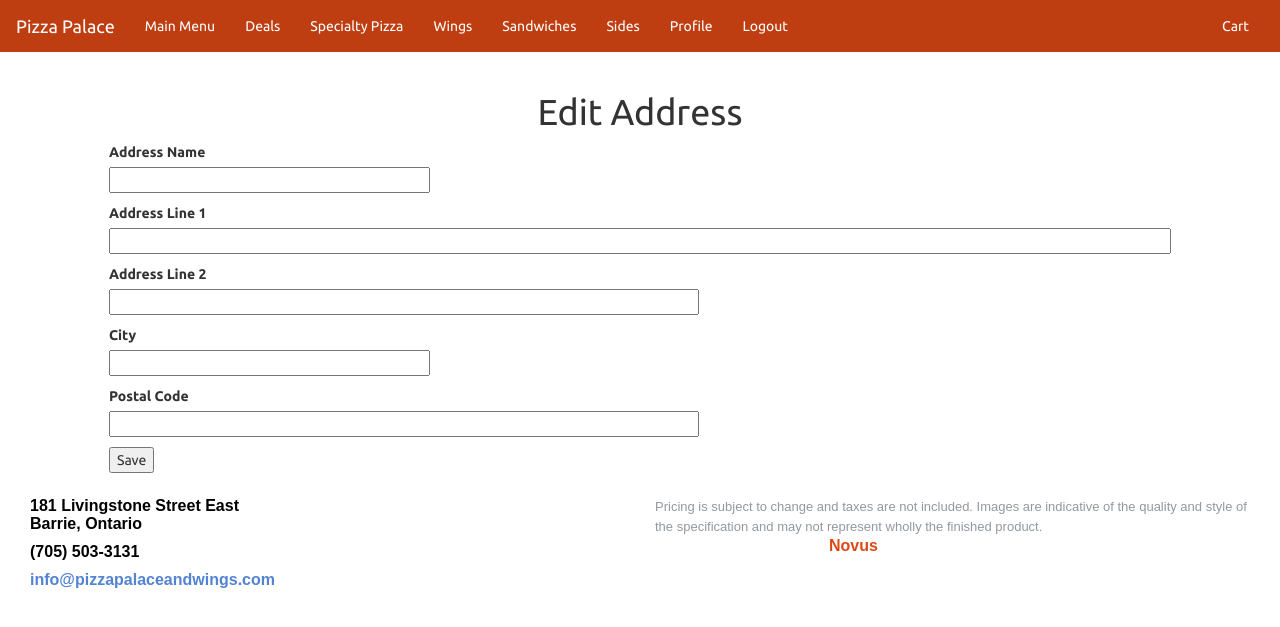
After one commit to mattpodolak/PizzaPalaceWebsite, a Flask app: page /add_address in a window 1280 px wide. The commit adds this page. Shown: the top 627 px of the page. Run offline with Flask 2, Linux system fonts and the light colour scheme; a user stored in the database is signed in; tables that the repository leaves empty hold one stand-in row (values such as "Sample post"); some libraries are stand-ins or nearby versions.

Commit message:
Added email error logging and address editing

```diff
--- a/app/forms.py
+++ b/app/forms.py
@@ -47,5 +47,13 @@ class EditProfileForm(FlaskForm):
         if user is not None:
             raise ValidationError('Please use a different email address.')
 
+class EditAddressForm(FlaskForm):
+    name = StringField('Address Name', validators=[DataRequired()])
+    address_one = StringField('Address Line 1', validators=[DataRequired()])
+    address_two = StringField('Address Line 2', validators=[DataRequired()])
+    city = StringField('City', validators=[DataRequired()])
+    postal_code = StringField('Postal Code', validators=[DataRequired()])
+    submit = SubmitField('Save')
+
 class ToppingForm(FlaskForm):
     submit = SubmitField('Add to Cart')
--- a/app/routes.py
+++ b/app/routes.py
@@ -1,9 +1,9 @@
 from app import flapp, url_for, request
-from app.forms import LoginForm, RegistrationForm, EditProfileForm
+from app.forms import LoginForm, RegistrationForm, EditProfileForm, EditAddressForm
 from flask import render_template, flash, redirect
 from app.menudata import menu_items
 from flask_login import current_user, login_user, logout_user, login_required
-from app.models import User
+from app.models import User, Address
 from app import db
 from werkzeug.urls import url_parse
 
@@ -111,3 +111,15 @@ def edit_profile():
         form.phone.data = current_user.phone
     return render_template('edit_profile.html', title='Edit Profile',
                            form=form)
+
+@flapp.route('/add_address', methods=['GET', 'POST'])
+@login_required
+def add_address():
+    form = EditAddressForm()
+    if form.validate_on_submit():
+        address = Address(name=form.name.data, address_one=form.address_one.data , address_two=form.address_two.data , postal_code=form.postal_code.data, city=form.city.data, author=current_user)
+        db.session.add(address)
+        db.session.commit()
+        flash('Your changes have been saved.')
+        return redirect(url_for('add_address'))
+    return render_template('edit_address.html', title='Add an Address', form=form)
--- /dev/null
+++ b/app/templates/edit_address.html
@@ -0,0 +1,44 @@
+{% extends "base.html" %}
+
+{% block content %}
+    <h1>Edit Address</h1>
+    <form action="" method="post">
+        {{ form.hidden_tag() }}
+        <p>
+            {{ form.name.label }}<br>
+            {{ form.name(size=32) }}<br>
+            {% for error in form.name.errors %}
+            <span style="color: red;">[{{ error }}]</span>
+            {% endfor %}
+        </p>
+        <p>
+            {{ form.address_one.label }}<br>
+            {{ form.address_one(size=120) }}<br>
+            {% for error in form.address_one.errors %}
+            <span style="color: red;">[{{ error }}]</span>
+            {% endfor %}
+        </p>
+        <p>
+            {{ form.address_two.label }}<br>
+            {{ form.address_two(size=64) }}<br>
+            {% for error in form.address_two.errors %}
+            <span style="color: red;">[{{ error }}]</span>
+            {% endfor %}
+        </p>
+        <p>
+            {{ form.city.label }}<br>
+            {{ form.city(size=32) }}<br>
+            {% for error in form.city.errors %}
+            <span style="color: red;">[{{ error }}]</span>
+            {% endfor %}
+        </p>
+        <p>
+            {{ form.postal_code.label }}<br>
+            {{ form.postal_code(size=64) }}<br>
+            {% for error in form.postal_code.errors %}
+            <span style="color: red;">[{{ error }}]</span>
+            {% endfor %}
+        </p>
+        <p>{{ form.submit() }}</p>
+    </form>
+{% endblock %}
--- a/app/templates/user.html
+++ b/app/templates/user.html
@@ -4,8 +4,10 @@
     <h1>Hello, {{ user.first_name }}</h1>
     <hr>
     {% if user == current_user %}
+    <p>Email: {{user.email}}</p>
+    <p>Phone: {{user.phone}}</p>
     <p><a href="{{ url_for('edit_profile') }}">Edit your profile</a></p>
-    {% endif %}
+    <p><a href="{{ url_for('add_address') }}">Add an address</a></p>
     <hr>
     {% for address in addresses %}
     <p>
@@ -16,4 +18,5 @@
     {{ address.postal_code }}
     </p>
     {% endfor %}
+    {% endif %}
 {% endblock %}
--- a/config.py
+++ b/config.py
@@ -7,3 +7,9 @@ class Config(object):
     SQLALCHEMY_DATABASE_URI = os.environ.get('DATABASE_URL') or \
         'sqlite:///' + os.path.join(basedir, 'app.db')
     SQLALCHEMY_TRACK_MODIFICATIONS = False
+    MAIL_SERVER = os.environ.get('MAIL_SERVER')
+    MAIL_PORT = int(os.environ.get('MAIL_PORT') or 25)
+    MAIL_USE_TLS = os.environ.get('MAIL_USE_TLS') is not None
+    MAIL_USERNAME = os.environ.get('MAIL_USERNAME')
+    MAIL_PASSWORD = os.environ.get('MAIL_PASSWORD')
+    ADMINS = ['mpodola2@gmail.com']
```
Also changed, not shown: app/__init__.py (+18 -0 lines), README.md.
